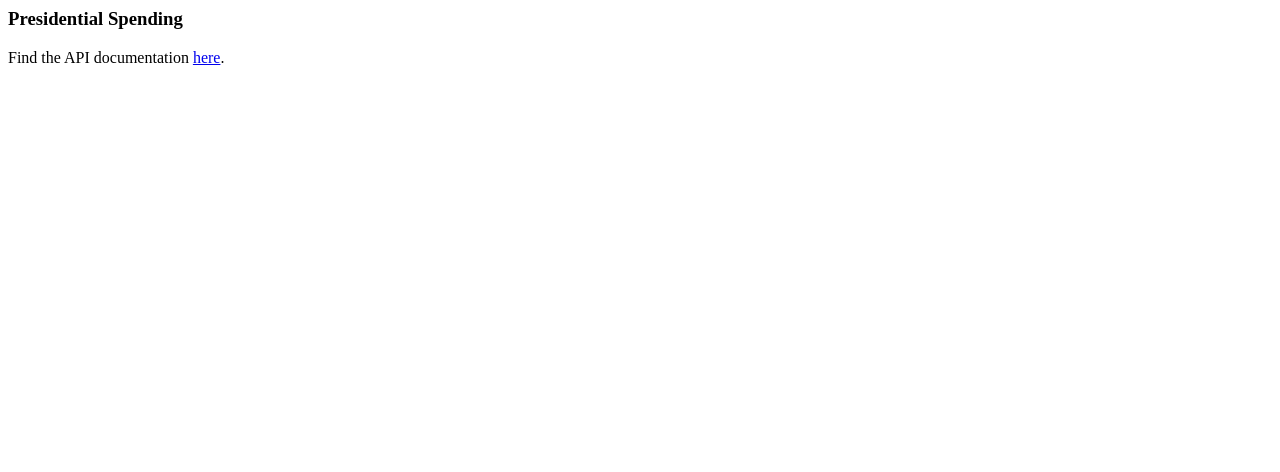
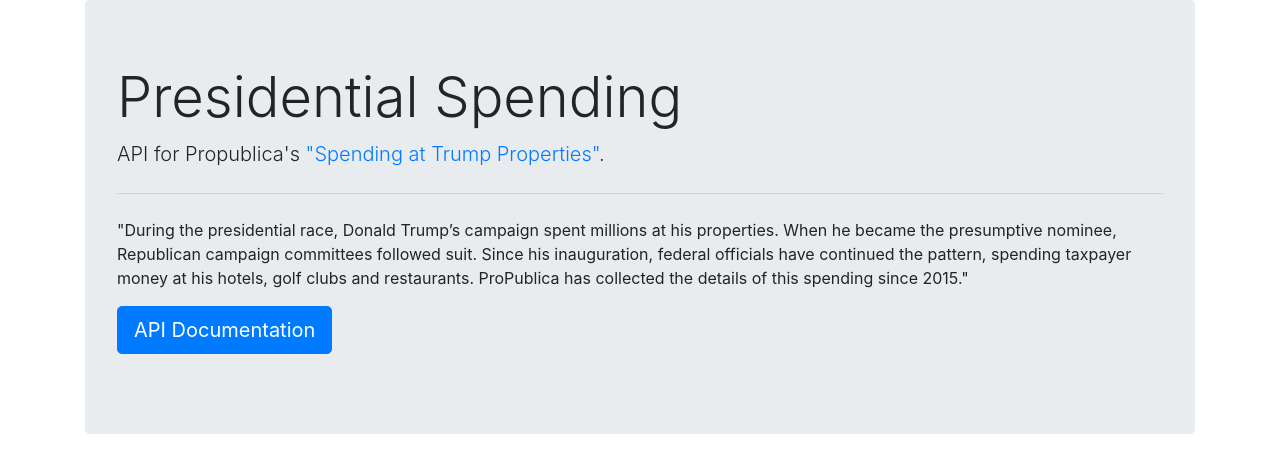
Before and after one commit to agbales/presidential-payments-api, a website: page public/index.html in a window 1280 px wide. Drawn offline with nearby package versions, Linux system fonts and the light colour scheme.

Commit message:
added bootstrap

```diff
--- a/public/index.html
+++ b/public/index.html
@@ -1,2 +1,29 @@
-<h3>Presidential Spending</h3>
-<p>Find the API documentation <a href="./api-docs">here</a>.</p>
+<!doctype html>
+
+<html lang="en">
+<head>
+  <meta charset="utf-8">
+  <title>Propublica Trump Spending API</title>
+  <meta name="description" content="The HTML5 Herald">
+  <link href="https://stackpath.bootstrapcdn.com/bootstrap/4.1.1/css/bootstrap.min.css" rel="stylesheet" integrity="sha384-WskhaSGFgHYWDcbwN70/dfYBj47jz9qbsMId/iRN3ewGhXQFZCSftd1LZCfmhktB" crossorigin="anonymous">
+</head>
+
+<body>
+    <div class="container">
+        <div class="jumbotron">
+            <h1 class="display-4">Presidential Spending</h1>
+            <p class="lead">API for Propublica's <a href="https://www.propublica.org/datastore/dataset/spending-at-trump-properties" target="_blank">"Spending at Trump Properties"</a>.</p>
+            <hr class="my-4">
+            <p>"During the presidential race, Donald Trump’s campaign spent millions at his properties.
+                When he became the presumptive nominee, Republican campaign committees followed suit.
+                Since his inauguration, federal officials have continued the pattern, spending taxpayer
+                money at his hotels, golf clubs and restaurants. ProPublica has collected the details of
+                this spending since 2015."</p>
+            <p class="lead">
+                <a class="btn btn-primary btn-lg" href="/api-docs" role="button">API Documentation</a>
+            </p>
+        </div>
+    </div>
+    <!-- <script src="js/scripts.js"></script> -->
+</body>
+</html>
```
